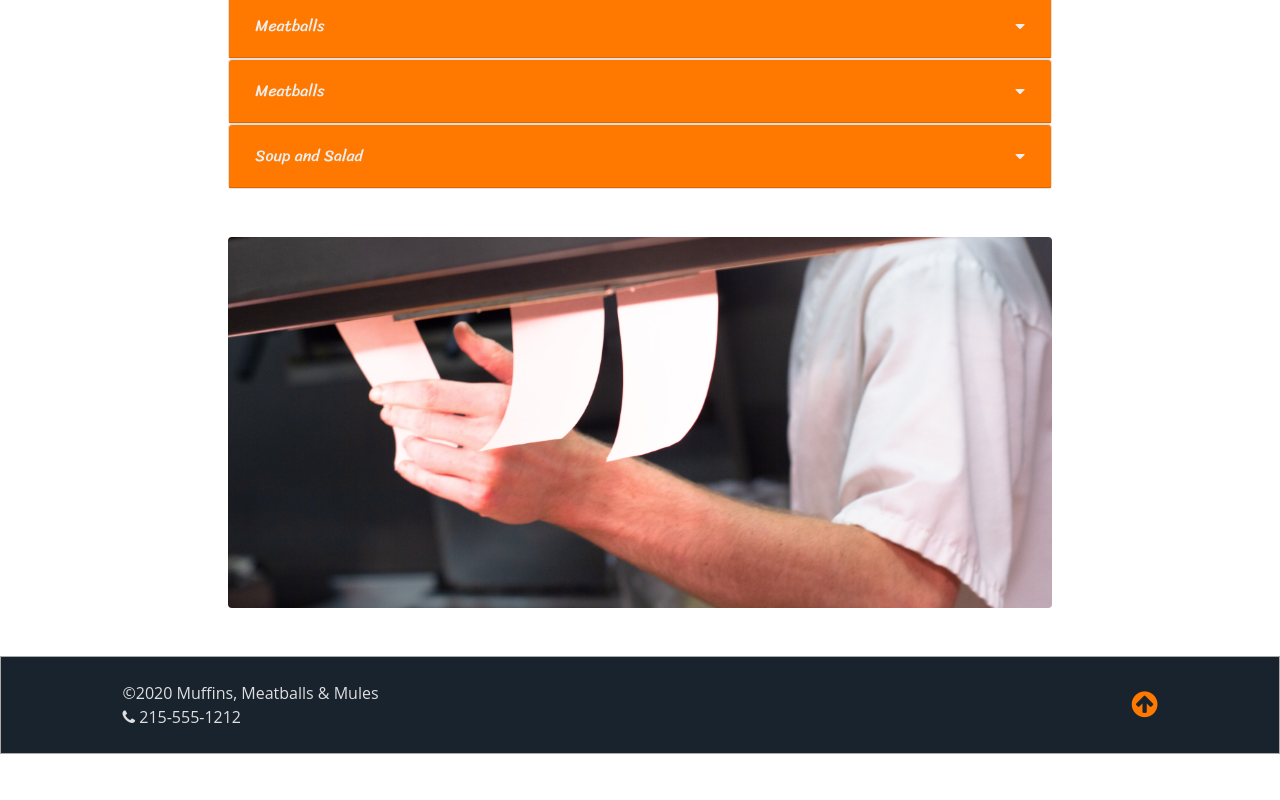
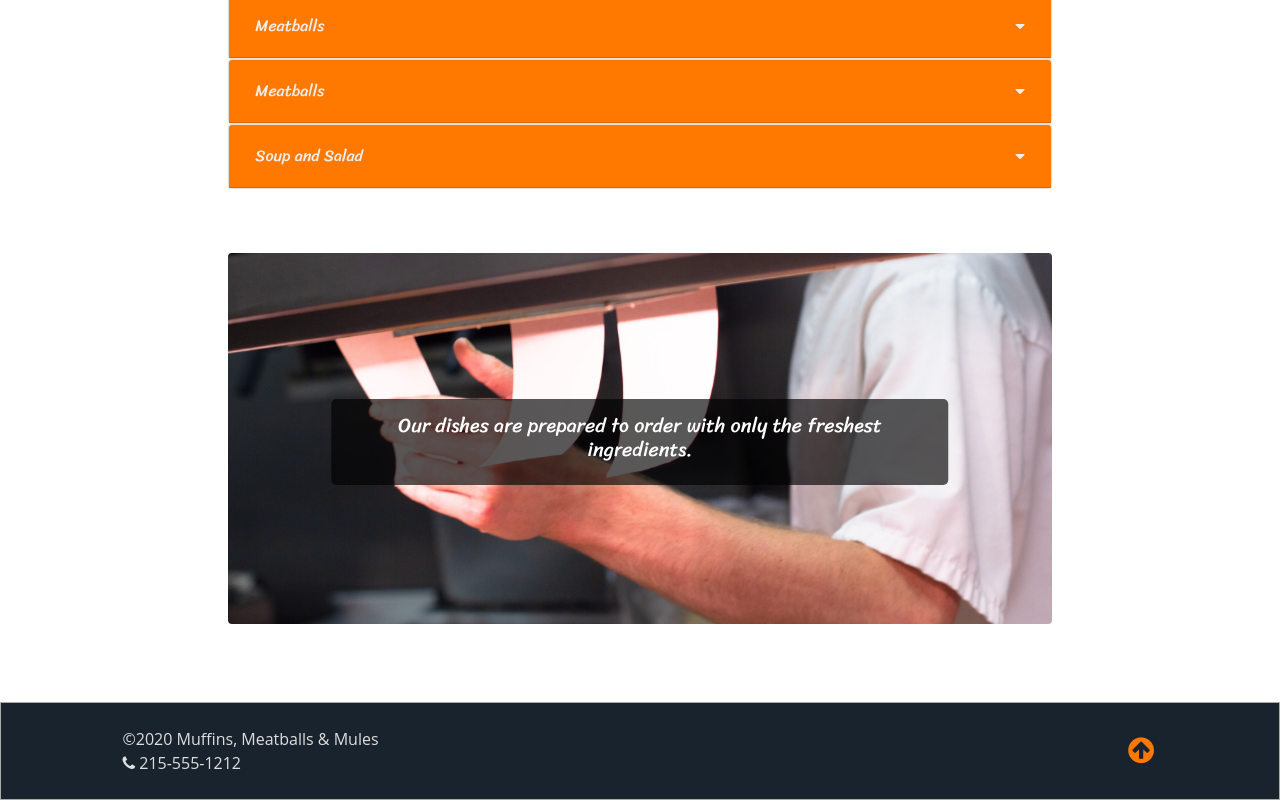
Before and after one commit to jgilday01/bootstrap4-project, a website: page menu.html in a window 1280 px wide. Shown: the part 682-1482 px from the top of the page. Before the commit the page ends 1436 px from the top, so only its background shows below. Drawn offline with nearby package versions, Linux system fonts and the light colour scheme.

Commit message:
suggested mods

```diff
--- a/css/styles.css
+++ b/css/styles.css
@@ -22,6 +22,10 @@ input, textarea {
    border-radius: 7px;
    border: 2px solid rgb(255,120,0);
    color: rgb(25,35,45);
+}
+
+.navbar-expand-md .navbar-nav .nav-item a {
+  padding: 8px 12px;
 }
 
 .navbar-brand.customized {
@@ -70,12 +74,22 @@ footer, .navbar, .covid-box, .my-dark-bg {
    padding: 1% 0 1% 3.5%;
 }
 
+#page-top .products li {
+   list-style-type: none;
+   width: 30%;
+   margin: 1%;
+   transform: skewx(10deg);
+   overflow: hidden; /*add*/
+}
+
 #page-top .products img {
    display: block;
    height: auto;
    max-height: 500px;
-   width: 100%;
    object-fit: cover;
+   width: 135%;
+   transform: skewx(-10deg);
+   margin-left: -15%;
 }
 
 #page-top .products div {
@@ -93,14 +107,6 @@ footer, .navbar, .covid-box, .my-dark-bg {
 #page-top .products strong {
    display: block;
    font-weight: 900;
-}
-
-#page-top .products li {
-   list-style-type: none;
-   width: 30%;
-   margin: 1%;
-   -ms-transform: skewx(20deg);
-   transform: skewx(10deg);
 }
 
 
@@ -134,7 +140,7 @@ footer, .navbar, .covid-box, .my-dark-bg {
 }
 
 #accordion .card-body {
-   background-color: #DDD;
+   background-color: #EEE;
 }
 
 .menu-image {
@@ -152,9 +158,30 @@ footer, .navbar, .covid-box, .my-dark-bg {
    font-size: 30px;
    color: rgb(255,120,0);
    line-height: 1;
+   border-radius: 50%;
+   width: 33px;
+   transition: background-color linear 0.3s;
 }
 
 .up-wrap:hover {
+   background: #FFF;
    cursor: pointer;
-   color: #CCC;
 }
+
+.figure {
+  position: relative;
+  text-align: center;
+  color: white;
+  width: 100%;
+}
+
+.figure .centered-text{
+  position: absolute;
+  top: 50%;
+  left: 50%;
+  width: 75%;
+  transform: translate(-50%, -50%);
+  padding: 15px 30px;
+  border-radius: 5px;
+  background: rgba(0,0,0,.65);
+}
--- a/js/scripts.js
+++ b/js/scripts.js
@@ -1,7 +1,7 @@
 $(document).ready(function () {
 
     $("#scroll-to-top").click(function () {
-        $(window).scrollTop(0);
+        window.scroll({ top: 0, left: 0, behavior: 'smooth' });
     });
 
     $(".collapse").on('show.bs.collapse', function () {
--- a/menu.html
+++ b/menu.html
@@ -52,7 +52,7 @@
     </div>
 
     <div class="container-fluid main-page">
-        <div class="row">
+        <div class="row mb-3">
             <div class="col-12 offset-sm-1 col-sm-10 offset-xl-2 col-xl-8">
                 <div id="accordion">
                     <div class="card">
@@ -177,7 +177,12 @@
         <div class="row">
             <div class="col-12 offset-sm-1 col-sm-10 offset-xl-2 col-xl-8">
                 <div class="my-5">
-                    <img src="img/menu.jpg" class="img-fluid rounded" alt="order slip">
+                    <figure class="figure">
+                        <img src="img/menu.jpg" class="figure-img img-fluid rounded d-none d-sm-block" alt="ticket for an order">
+                        <div class="centered-text">
+                            <h5>Our dishes are prepared to order with only the freshest ingredients.</h5>
+                        </div>
+                    </figure>
                 </div>
             </div>
         </div>
@@ -186,7 +191,7 @@
     <footer class="py-4">
         <div class="container-fluid">
             <div class="row">
-                <div class="col-12 text-center text-md-left offset-md-1 col-md-6">
+                <div class="col-12 text-center text-md-left offset-md-1 col-md-8">
                     <div>
                         &copy;2020 Muffins, Meatballs & Mules
                     </div>
@@ -194,8 +199,8 @@
                         <i class="fa fa-phone" aria-hidden="true"></i><span> 215-555-1212 </span>
                     </div>
                 </div>
-                <div class="col-12 text-center text-md-right col-md-4">
-                    <div id="scroll-to-top" class="up-wrap my-2">
+                <div class="col-12 text-center col-md-2">
+                    <div id="scroll-to-top" class="up-wrap mx-auto float-md-right my-2">
                         <i class="fa fa-arrow-circle-up" aria-hidden="true"></i>
                     </div>
                 </div>
```
Also changed, not shown: contact.html (+3 -3 lines), index.html (+5 -5 lines).
